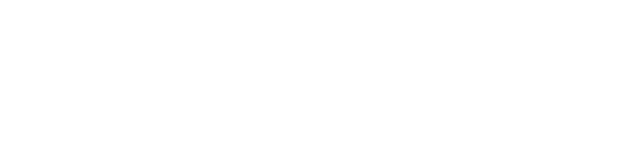
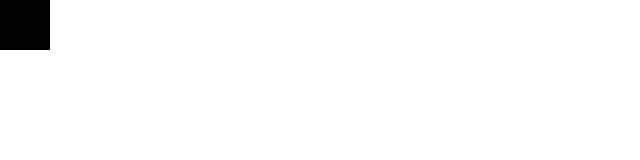
Before and after one commit to darkjaffs/etch-a-sketch, a plain HTML site: page index.html in a window 1280 px wide. Shown: the top 160 px of the page, without its empty margins (0-640 px from the left). Drawn offline with Linux system fonts and the light colour scheme.

Commit message:
Add the functionality to change color on mouseover

```diff
--- a/script.js
+++ b/script.js
@@ -1,7 +1,10 @@
 
+const container = document.getElementById('container');
+generateGrid();
+
+function generateGrid() {
     document.addEventListener('DOMContentLoaded', function () {
 
-    const container = document.getElementById('container');
 
         let rows = 16;
         let columns = 16;
@@ -13,12 +16,18 @@ document.addEventListener('DOMContentLoaded', function () {
                 div.classList.add("grid-item");
 
                 // Set the position of each grid item
-            div.style.left = j * 100 + "px";
-            div.style.top = i * 100 + "px";
 
+                div.textContent = '';
+                div.style.width = '50px';
+                div.style.height = '50px';
                 // Append the grid item to the body
                 container.appendChild(div);
+
+                div.addEventListener("mouseover", () => {
+                    div.style.backgroundColor = 'black';
+                })
 
             }
         }
     });
+}
--- a/style.css
+++ b/style.css
@@ -6,4 +6,8 @@ body {
 #container {
     display:flex;
     flex-wrap: wrap;
+    max-width: 500px;
+    max-height: 500px;
+    align-content: flex-start;
+    flex: 1, 1, auto;
 }
```
Lines whose indentation alone changed are shown as unchanged.
